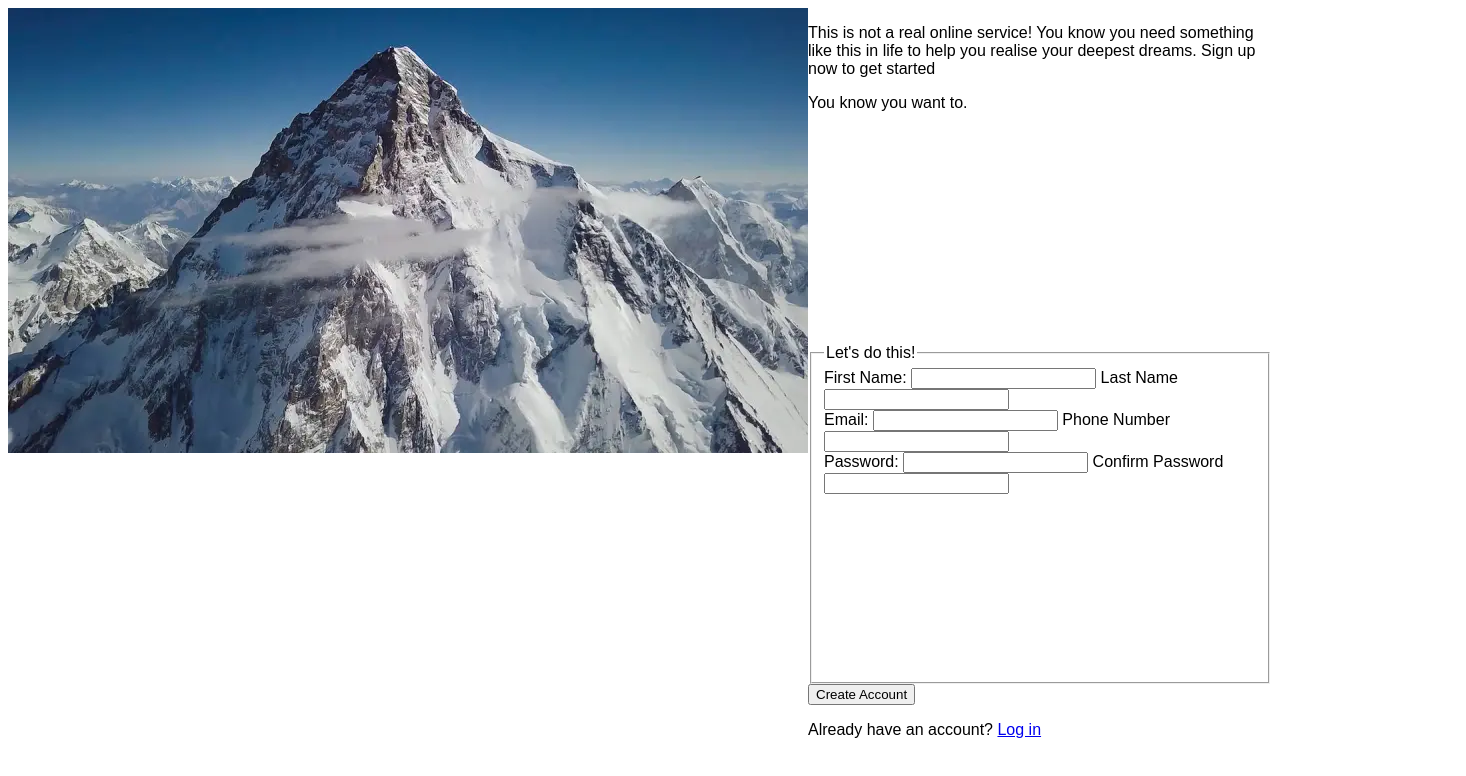
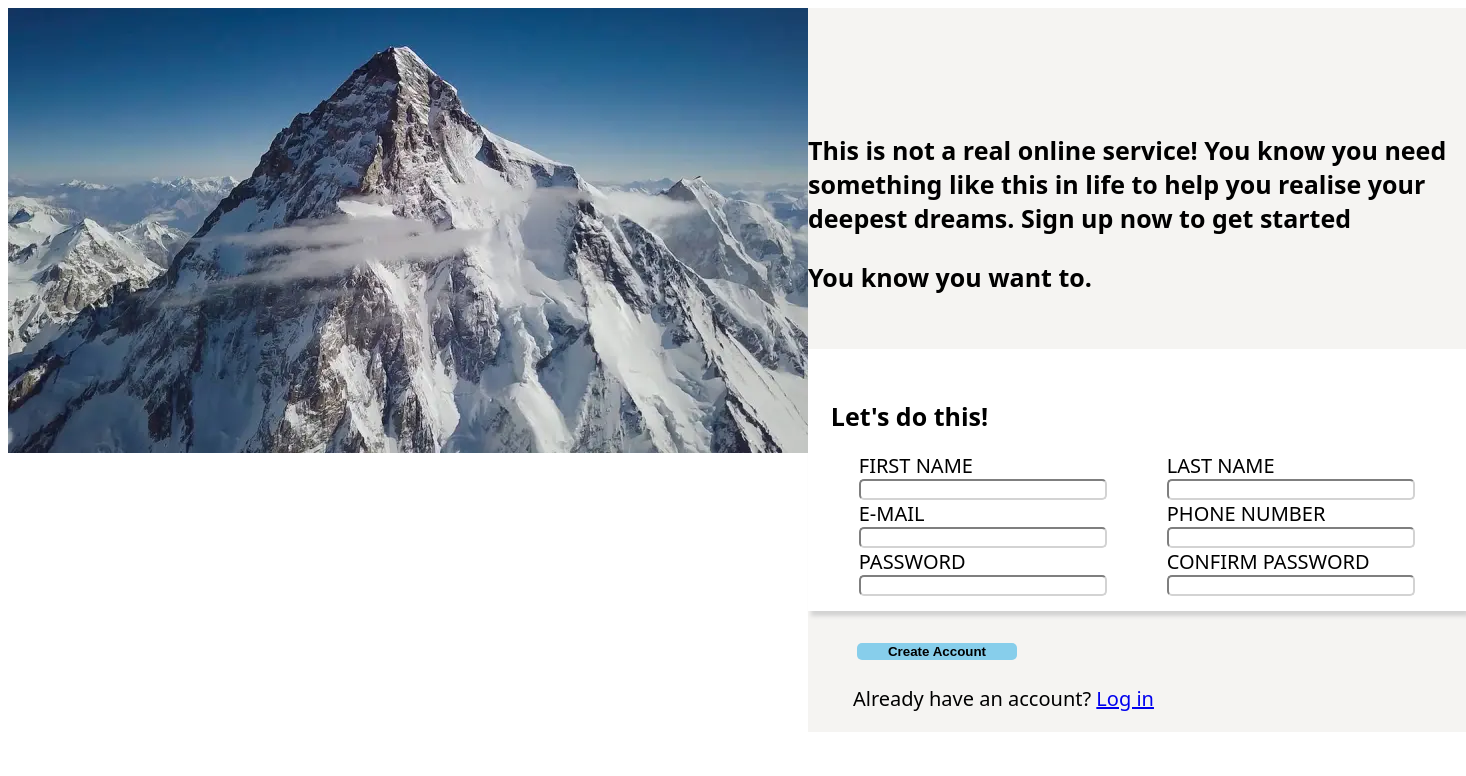
Before and after one commit to Tinkybala/Odin-Sign-Up-Form, a plain HTML site: page index.html in a window 1280 px wide. Shown: the whole page, 1466 px wide, since content can reach past the window. Drawn offline with Linux system fonts and the light colour scheme.

Commit message:
added some styling

```diff
--- a/index.html
+++ b/index.html
@@ -11,43 +11,52 @@
     </div>
     <div id="main">
         <div class="top">
+            <div id="top-text">
                 <p>This is not a real online service! You know you need something like this in life to help you realise your deepest dreams. Sign up now to get started</p>
                 <p>You know you want to.</p>
+            </div>
         </div>
         <form action="example.com" method="post">
             <fieldset>
                 <legend>Let's do this!</legend>
 
-                <div>
-                    <label for="first_name">First Name:</label>
+                <div class="form-row">
+                    <div class="form-input">
+                        <label for="first_name">FIRST NAME</label>
                         <input type="text" id="first_name" name="first_name">
-
-                    <label for="last_name">Last Name</label>
+                    </div>
+                    <div class="form-input">
+                        <label for="last_name">LAST NAME</label>
                         <input type="text" id="last_name" name="last_name">
                     </div>
+                </div>
 
-                <div>
-                    <label for="email">Email:</label>
+                <div class="form-row">
+                    <div class="form-input">
+                        <label for="email">E-MAIL</label>
                         <input type="email" id="email" name="email">
-
-                    <label for="phone_number">Phone Number</label>
+                    </div>
+                    <div class="form-input">
+                        <label for="phone_number">PHONE NUMBER</label>
                         <input type="number" id="phone_number" name="phone_number">
                     </div>
+                </div>
 
-                <div>
-                    <label for="password">Password:</label>
+                <div class="form-row">
+                    <div class="form-input">
+                        <label for="password">PASSWORD</label>
                         <input type="password" id="password" name="password">
-
-                    <label for="confirm_password">Confirm Password</label>
+                    </div>
+                    <div class="form-input">
+                        <label for="confirm_password">CONFIRM PASSWORD</label>
                         <input type="password" id="confirm_password" name="confirm_password">
+                    </div>
                 </div>
 
             </fieldset>
         </form>
-        <div id="bottom">
         <button type="submit">Create Account</button>
-            <p>Already have an account? <a href="https://www.google.com/">Log in</a></p>
-        </div>
+        <p id="log-in">Already have an account? <a href="https://www.google.com/">Log in</a></p>
     </div>
  </body>
  </html>
--- a/style.css
+++ b/style.css
@@ -2,30 +2,113 @@
 
 @font-face {
     font-family: "Norse-Bold";
-    src: url(/Norse-Bold.otf) formt("opentype");
+    src: url(Norse-Bold.otf) format("opentype");
 }
+
+:root{
+    --special_font: "Norse-Bold";
+    --default_font: system-ui, -apple-system, BlinkMacSystemFont, 'Segoe UI', Roboto, Oxygen, Ubuntu, Cantarell, 'Open Sans', 'Helvetica Neue', sans-serif;
+    --default_font_size: 25px;
+    --small_font: 20px;
+    --gray: #f5f4f2;
+}
+
 
 body {
     display: flex;
     flex-direction: row;
-    font-family: "Norse-Bold", sans-serif;
+    font-family: var(--default_font);
+    font-size: var(--default_font_size);
+    box-sizing: border-box;
 }
+
 
 #sidebar {
     display: flex;
     flex-direction: column;
 }
 
-fieldset{
+#main{
+    background-color: var(--gray);
     display: flex;
     flex-direction: column;
-    height: 20rem
+}
+
+#main > *{
+    flex: 1 1 0;
+}
+
+form{
+    height: 20rem;
+    margin: 0px;
+    background-color: white;
+    box-shadow: lightgray 3px 5px 4px;
+}
+
+fieldset{
+    border-width: 0px;
+    display: flex;
+    flex-direction: column;
 }
 
 .top{
     height: 20rem;
+    font-weight: bold;
+    margin-bottom: 30px;
 }
 
-:root{
-    --default_font: "Norse-Bold";
+#top-text{
+    padding-top: 100px;
 }
+
+#form-box{
+    height: 400px;
+    margin-bottom: 50px;
+}
+
+
+legend{
+    font-weight: bold;
+    padding-top: 50px;
+    margin-bottom: 10px;
+}
+
+
+.form-row{
+    display: flex;
+    flex-direction: row;
+    flex: 1 1 0
+}
+
+label{
+    font-size: var(--small_font);
+}
+
+input{
+    width: 15rem;
+    border-width: 2px;
+    border-color: lightgray;
+    border-radius: 5px;
+}
+.form-input{
+    display: flex;
+    flex-direction: column;
+    margin-inline: 30px;
+}
+
+button{
+    margin-top: 2rem;
+    background-color: skyblue;
+    border-width: 0px;
+    width: 10rem;
+    height: 2.5rem;
+    margin-left: 49px;
+    border-radius: 5px;
+    font-weight: bold;
+}
+
+#log-in{
+    font-size: var(--small_font);
+    margin-left: 45px;
+    margin-top: 25px;
+}
```
Lines whose indentation alone changed are shown as unchanged.
